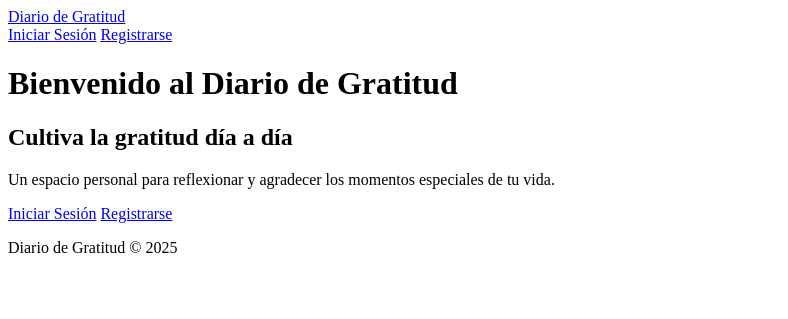
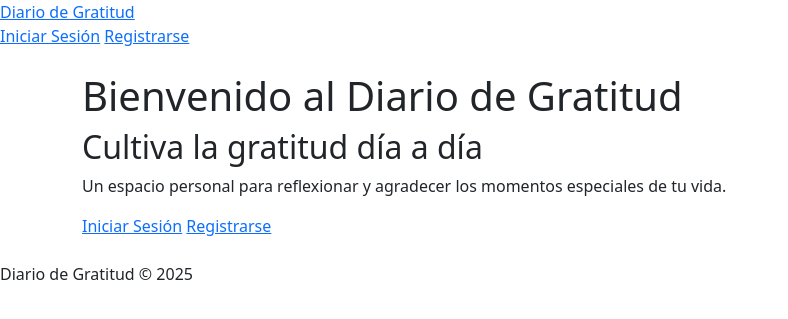
Before and after one commit to Jaolmos/gratitude-journal-django, a Django app: page / in a window 1280 px wide. Shown: the top 319 px of the page, without its empty margins (0-788 px from the left). Run offline with Django 5.2, Linux system fonts and the light colour scheme; parts of the project's set-up code (start-up, migrations or seed data) failed here and were passed over.

Commit message:
feat: se agrega cdn boostrap al proyecto

```diff
--- a/templates/base.html
+++ b/templates/base.html
@@ -4,6 +4,8 @@
     <meta charset="UTF-8">
     <meta name="viewport" content="width=device-width, initial-scale=1.0">
     <title>{% block title %}Diario de Gratitud{% endblock %}</title>
+    <!-- Bootstrap CSS -->
+    <link href="https://cdn.jsdelivr.net/npm/bootstrap@5.3.2/dist/css/bootstrap.min.css" rel="stylesheet">
     {% block css %}{% endblock %}
 </head>
 <body>
@@ -11,7 +13,7 @@
         {% include 'includes/navbar.html' %}
     </header>
 
-    <main>
+    <main class="container py-4">
         {% if messages %}
             {% include 'includes/messages.html' %}
         {% endif %}
@@ -23,6 +25,8 @@
         {% include 'includes/footer.html' %}
     </footer>
 
+    <!-- Bootstrap JS -->
+    <script src="https://cdn.jsdelivr.net/npm/bootstrap@5.3.2/dist/js/bootstrap.bundle.min.js"></script>
     {% block js %}{% endblock %}
 </body>
 </html>
```
